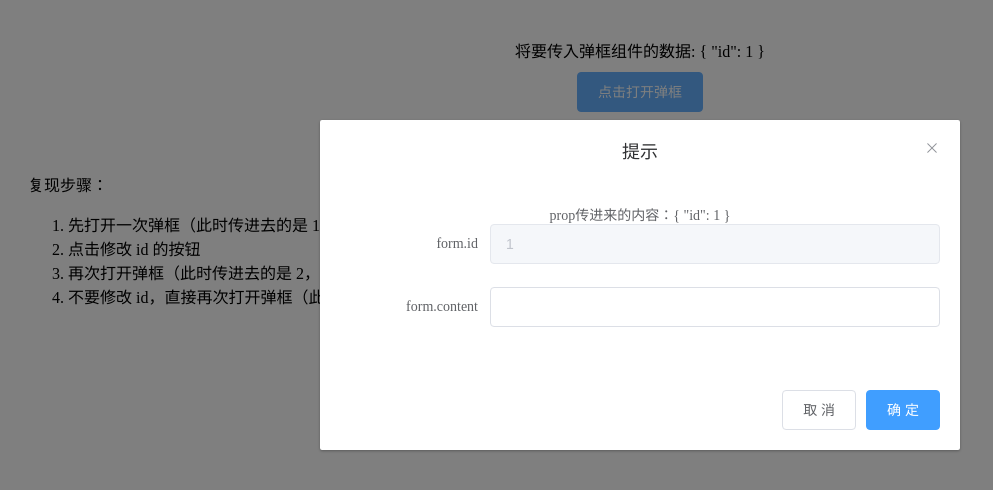
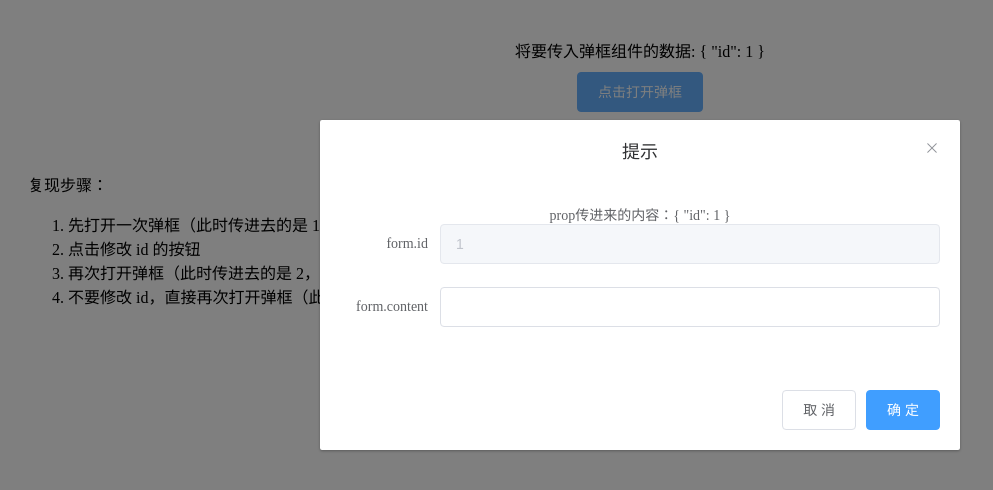
Before and after one commit to jeff-wangzhen/reset-fields-to-first-open-dialog, a Vue app: page / in a window 1280 px wide. Both pictures are taken after a click on the button "点击打开弹框". Shown: the top 490 px of the page, without its empty margins (0-993 px from the left). Built offline with nearby package versions, Linux system fonts and the light colour scheme.

Commit message:
chore: 样式调整

```diff
--- a/src/Dialog/Dialog.vue
+++ b/src/Dialog/Dialog.vue
@@ -1,9 +1,9 @@
 <template>
    <div>
       <el-button type="primary" @click="openDialog">点击打开弹框</el-button>
-      <el-dialog title="提示" :visible.sync="dialogVisible">
+      <el-dialog title="提示" class="dialog" :visible.sync="dialogVisible">
          <span>prop传进来的内容：{{ propData }}</span>
-         <el-form ref="formRef" :model="form" label-width="150px">
+         <el-form ref="formRef" :model="form" label-width="100px">
             <el-form-item prop="id" label="form.id">
                <el-input disabled v-model="form.id" />
             </el-form-item>
@@ -69,4 +69,8 @@ export default {
 };
 </script>
 
-<style></style>
+<style scoped>
+.dialog >>> .el-dialog {
+   min-width: 300px;
+}
+</style>
```
Also changed, not shown: 7 other files (tests, documents, lock files or other folders).
